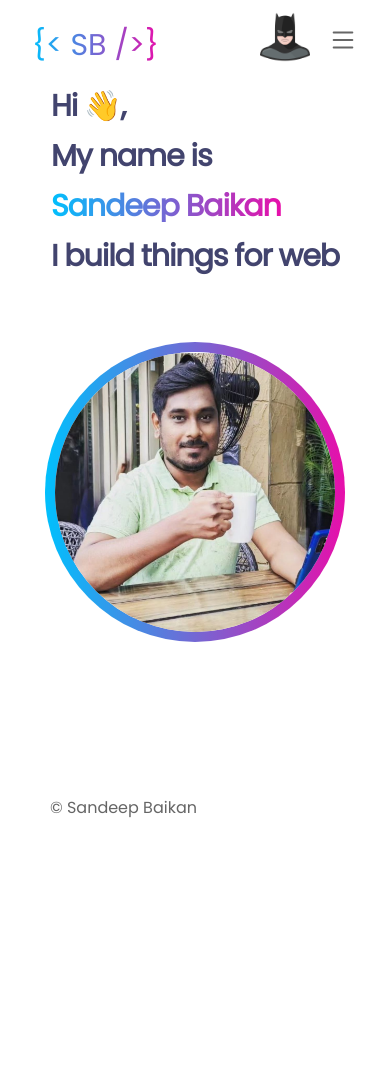
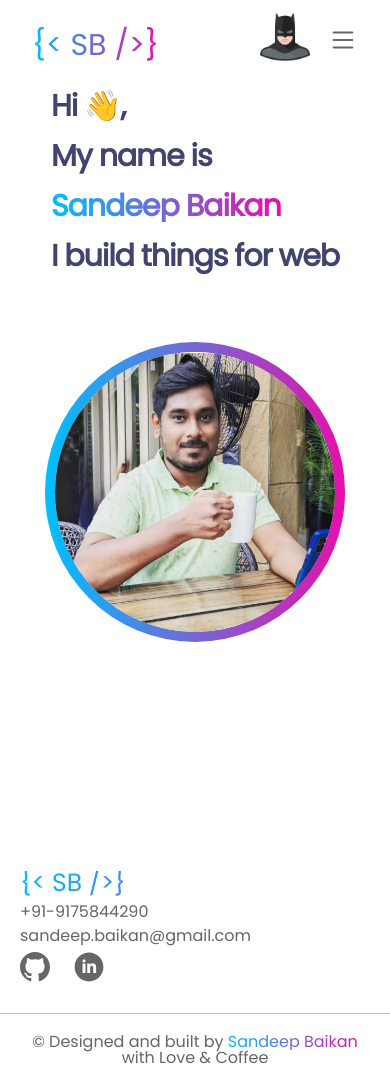
Before and after one commit to sandeepbaikan/sandeepbaikan.github.io, a plain HTML site: page index.html in a window 390 px wide. Before the commit the page ends 844 px from the top, so only its background shows below. Drawn offline with Linux system fonts and the light colour scheme.

Commit message:
:wrench:

```diff
--- a/index.html
+++ b/index.html
@@ -6,18 +6,9 @@
     <meta name="viewport" content="width=device-width, initial-scale=1.0" />
     <link rel="stylesheet" href="./style.css" />
     <title>Sandeep Baikan</title>
-    <script>
-      if (window)
-        function toggleTheme() {
-          var element = document.body;
-          let hi = document.getElementById("hi");
-          element.classList.toggle("dark-mode");
-          hi.classList.toggle("dark-mode-hi");
-        }
-    </script>
   </head>
   <body>
-    <header class="header">
+    <header class="header" id="head">
       <div class="container flexbox space-between align-center">
         <a class="logo" href="/"> {&#60; SB /&#62;}</a>
         <nav>
@@ -66,6 +57,41 @@
         </div>
       </section>
     </main>
-    <footer>&copy Sandeep Baikan</footer>
+    <footer class="footer container">
+      <div class="footer-row flexbox space-between align-center">
+        <div class="footer-logo">{&#60; SB /&#62;}</div>
+        <div class="footer-phone">
+          <a href="tel:+919175844290">+91-9175844290</a>
+        </div>
+        <div class="footer-email">
+          <a href="mailto:sandeep.baikan@gmail.com">sandeep.baikan@gmail.com</a>
+        </div>
+        <div class="social">
+          <a href="https://github.com/sandeepbaikan" target="_blank"
+            ><img src="./assets/images/github.svg" alt="github"
+          /></a>
+          <a
+            href="https://www.linkedin.com/in/sandeep-baikan-901656b4/"
+            target="_blank"
+            ><img src="./assets/images/linkedin.svg" alt="github"
+          /></a>
+        </div>
+      </div>
+      <p class="footer-note">
+        &copy Designed and built by <span>Sandeep Baikan</span> with Love &
+        Coffee
+      </p>
+    </footer>
   </body>
+  <script>
+    if (window)
+      function toggleTheme() {
+        var element = document.body;
+        let hi = document.getElementById("hi");
+        let head = document.getElementById("head");
+        element.classList.toggle("dark-mode");
+        hi.classList.toggle("dark-mode-hi");
+        head.classList.toggle("dark");
+      }
+  </script>
 </html>
--- a/style.css
+++ b/style.css
@@ -46,6 +46,11 @@ body.dark-mode {
   z-index: 1;
   left: 0;
   right: 0;
+  background: #fff;
+}
+.header.dark {
+  background-color: #191919;
+  color: #a7a7a7;
 }
 .header .logo {
   background: -webkit-linear-gradient(left, #00c0fd, #e70faa);
@@ -71,14 +76,14 @@ body.dark-mode {
   white-space: nowrap;
 }
 
-.header ul li.social a {
+.social a {
   margin-left: 20px;
   display: inline-block;
   height: 30px;
 }
 
 main {
-  min-height: calc(100vh - 169px);
+  min-height: calc(100vh - 286px);
   margin-top: 107px;
 }
 .mode-switch img {
@@ -136,8 +141,27 @@ span {
   background-clip: content-box, border-box;
 }
 
-footer {
-  padding: 16px 50px;
+.footer {
+  padding: 30px 0 0;
+}
+
+.footer .footer-row {
+  padding-bottom: 20px;
+  border-bottom: 1px solid rgba(102, 6, 0, 0.3);
+}
+
+.footer .footer-logo {
+  background: -webkit-linear-gradient(left, #00c0fd, #e70faa);
+  background: linear-gradient(to right, #00c0fd, #e70faa);
+  -webkit-background-clip: text;
+  -webkit-text-fill-color: transparent;
+  font-size: 25px;
+  white-space: nowrap;
+}
+
+.footer-note {
+  text-align: right;
+  padding: 30px 0;
 }
 
 @media screen and (max-width: 820px) {
@@ -148,6 +172,14 @@ footer {
   }
   .landing .bio {
     margin-bottom: 60px;
+  }
+  .footer-row {
+    padding: 0 20px;
+  }
+
+  .footer-note {
+    text-align: center;
+    padding: 20px;
   }
 }
 
@@ -184,12 +216,12 @@ footer {
     border-bottom: 1px solid #ddd;
     margin-left: 0px;
   }
-  .header ul li.social a {
+  .social a {
     margin-left: 0px;
     margin-right: 20px;
   }
   main {
-    min-height: calc(100vh - 142px);
+    min-height: calc(100vh - 85px);
     margin-top: 82px;
   }
   .landing .bio p {
@@ -208,4 +240,16 @@ footer {
     cursor: pointer;
     z-index: 3;
   }
+  .footer-row {
+    display: block;
+    padding: 0 20px;
+  }
+
+  .footer-row > div {
+    margin-bottom: 8px;
+  }
+  .footer-note {
+    text-align: center;
+    padding: 20px;
+  }
 }
```
